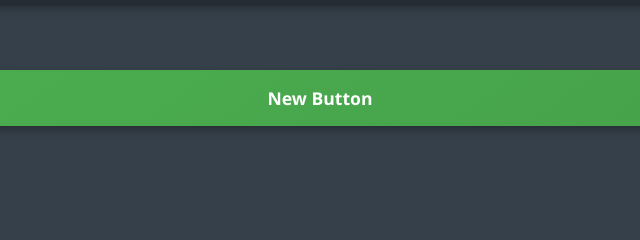
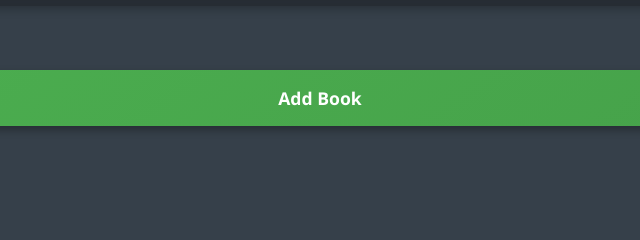
Before and after one commit to aesco1/library, a plain HTML site: page index.html in a window 1280 px wide. Shown: the part 128-368 px from the top of the page, 320-960 px from the left. Drawn offline with Linux system fonts and the light colour scheme.

Commit message:
Change submit button text

```diff
--- a/index.html
+++ b/index.html
@@ -12,7 +12,7 @@
 
     <div class="content-area">
         <div class="card-container" id="card-container"></div>
-            <button id="openModal">New Button</button>
+            <button id="openModal">Add Book</button>
 
             <div id="modal" class="modal hidden">
                 <span id="modalX">&times;</span>
```
